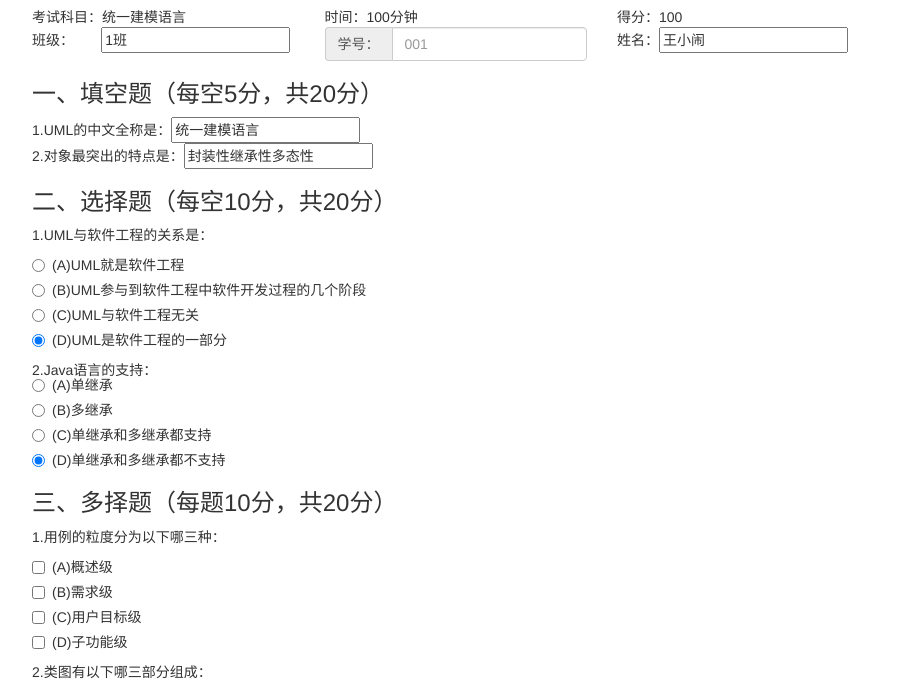
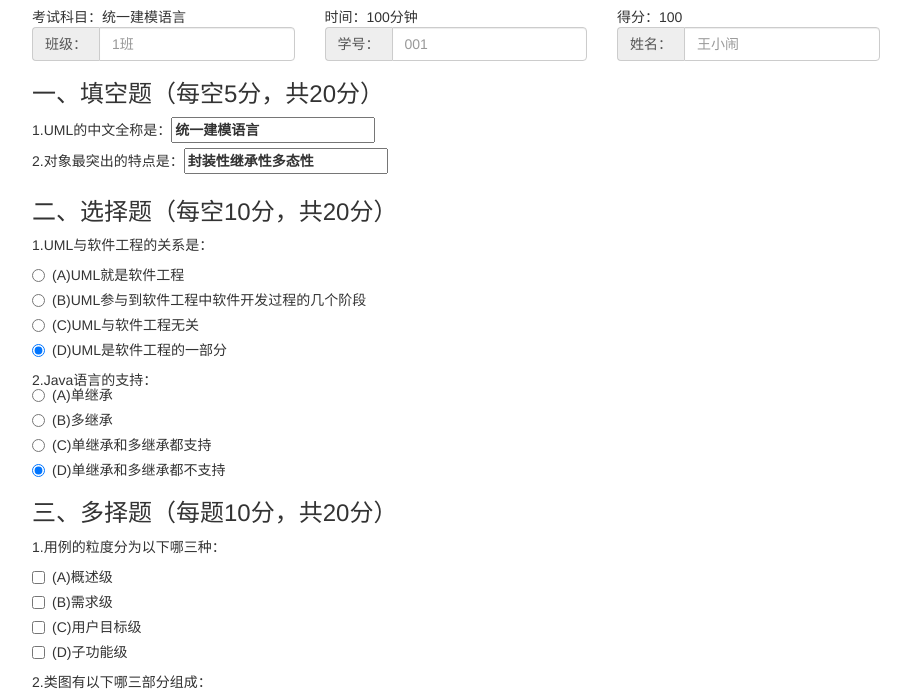
Before and after one commit to codeispoetryL/TWSchoolWorks, a plain HTML site: page 任务卡104 - Bootstrap 基础练习 - 试卷/index.html in a window 1280 px wide. Shown: the part 63-752 px from the top of the page, without its empty margins (38-949 px from the left). Drawn offline with nearby package versions, Linux system fonts and the light colour scheme.

Commit message:
修改输入框组

```diff
--- a/任务卡104 - Bootstrap 基础练习 - 试卷/index.html
+++ b/任务卡104 - Bootstrap 基础练习 - 试卷/index.html
@@ -27,7 +27,11 @@
     </div>
     <div class="row">
         <div class="col-md-3">
-            班级：&nbsp;&nbsp;&nbsp;&nbsp;&nbsp;&nbsp;&nbsp;<input value="1班">
+            <div class="input-group">
+                <span class="input-group-addon" id="sizing-addon1">班级：</span>
+                <input type="text" class="form-control" placeholder="1班" aria-describedby="sizing-addon2">
+            </div>
+        </label>
         </div>
         <div class="col-md-3">
             <div class="input-group">
@@ -36,18 +40,25 @@
             </div>
         </div>
         <div class="col-md-3">
-            姓名：<input value="王小闹">
+            <div class="input-group">
+                <span class="input-group-addon" id="sizing-addon3">姓名：</span>
+                <input type="text" class="form-control" placeholder="王小闹" aria-describedby="sizing-addon2">
+            </div>
         </div>
     </div>
     <h3>一、填空题（每空5分，共20分）</h3>
     <div class="row">
         <div class="col-md-4">
-            1.UML的中文全称是：<input value="统一建模语言">
+            1.UML的中文全称是：<label>
+            <input value="统一建模语言">
+        </label>
         </div>
     </div>
     <div class="row">
         <div class="col-md-4">
-            2.对象最突出的特点是：<input value="封装性继承性多态性">
+            2.对象最突出的特点是：<label>
+            <input value="封装性继承性多态性">
+        </label>
         </div>
     </div>
     <h3>二、选择题（每空10分，共20分）</h3>
@@ -185,8 +196,10 @@
     <div class="row">
         <div class="col-md-8">
             <form>
-                <textarea class="form-control"
-                          rows="6">模型是对现实世界的简化和抽象。模型是对所研究的系统、过程、事物或概念的一种表达式。可以是物理实体；可以是某种图形；或是一种数学表达式。</textarea>
+                <label>
+<textarea class="form-control"
+          rows="6">模型是对现实世界的简化和抽象。模型是对所研究的系统、过程、事物或概念的一种表达式。可以是物理实体；可以是某种图形；或是一种数学表达式。</textarea>
+                </label>
             </form>
         </div>
     </div>
```
